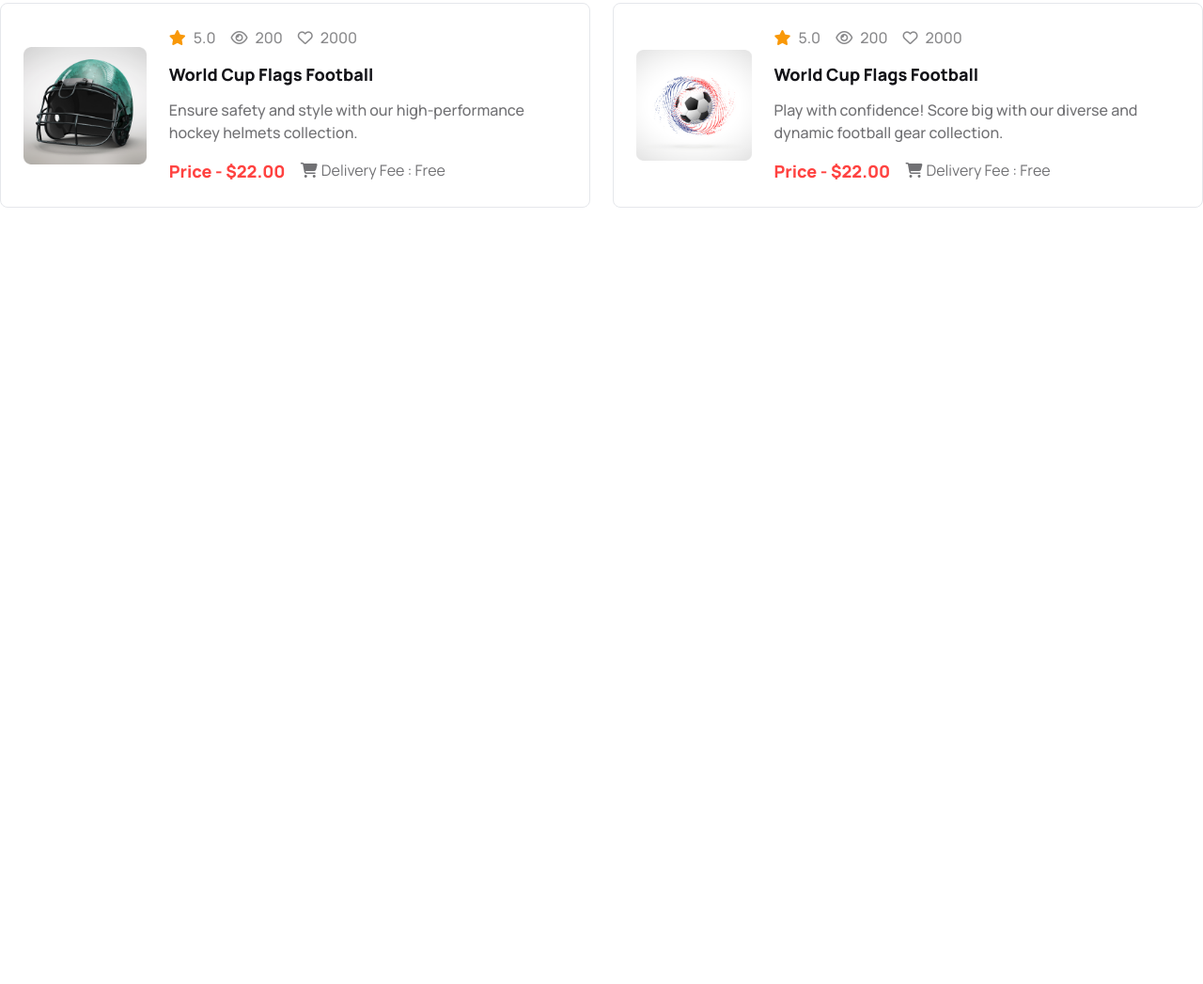
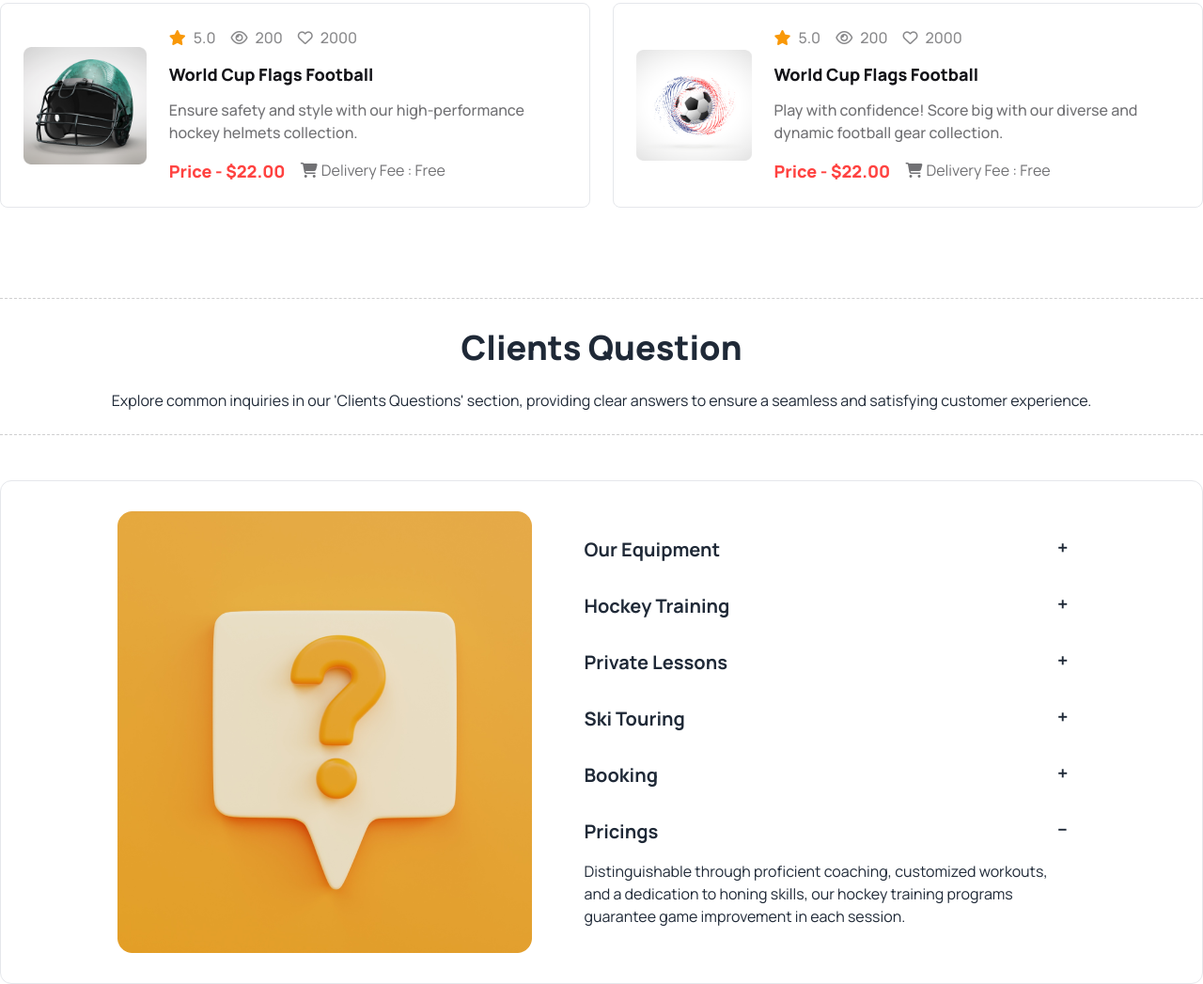
Before and after one commit to AasifHasan/hockey-ground, a plain HTML site: page index.html in a window 1280 px wide. Shown: the part 3083-4130 px from the top of the page at 94% size. Before the commit the page ends 3400 px from the top, so only its background shows below. Drawn offline with nearby package versions, Linux system fonts and the light colour scheme.

Commit message:
FAQ Section Added

```diff
--- a/index.html
+++ b/index.html
@@ -435,6 +435,78 @@
         </div>
       </section>
 
+      <!-- Clients' Question section -->
+
+      <hr style="border-top: dashed 1px; color: rgba(19, 19, 24, 0.2)" />
+      <section class="mt-6 lg:mt-8">
+        <div class="flex flex-col justify-center items-center">
+          <h1 class="text-2xl lg:text-4xl mb-4 lg:mb-6 font-extrabold">
+            Clients Question
+          </h1>
+          <p class="mb-4 lg:mb-6 text-center">
+            Explore common inquiries in our 'Clients Questions' section, providing clear answers to ensure a seamless and satisfying customer experience.
+          </p>
+        </div>
+        <hr style="border-top: dashed 1px; color: rgba(19, 19, 24, 0.2)" />
+        <div class="mt-6 lg:mt-12 gap-10 border rounded-xl p-6 lg:p-8 flex flex-col lg:flex-row justify-center items-center">
+          <div><img class="w-[287px] lg:w-full h-[188px] lg:h-[470px]" src="Images/11.png" alt="" srcset=""></div>
+          <div class="bg-[#FFF]">
+            <div class="collapse collapse-plus ">
+              <input type="radio" name="my-accordion-3" checked="checked" />
+              <div class="collapse-title text-xl font-bold">
+                Our Equipment
+              </div>
+              <div class="collapse-content">
+                <p class="text-base w-[253px] lg:w-[518px]">Exceptional quality and variety where performance and style meets every need for passionate hockey enthusiasts.</p>
+              </div>
+            </div>
+            <div class="collapse collapse-plus ">
+              <input type="radio" name="my-accordion-3" checked="checked" />
+              <div class="collapse-title text-xl font-bold">
+                Hockey Training
+              </div>
+              <div class="collapse-content">
+                <p class="text-base w-[253px] lg:w-[518px]">Exceptional training resources! We provide comprehensive guidance, expert tips, and diverse routines, enhancing skills and fostering success.</p>
+              </div>
+            </div>
+            <div class="collapse collapse-plus ">
+              <input type="radio" name="my-accordion-3" checked="checked" />
+              <div class="collapse-title text-xl font-bold">
+                Private Lessons
+              </div>
+              <div class="collapse-content">
+                <p class="text-base w-[253px] lg:w-[518px]">Private Lessons exceed expectations. Invaluable insights, personalized coaching, and noticeable improvement. Elevate your game with our exceptional learning experience.</p>
+              </div>
+            </div>
+            <div class="collapse collapse-plus ">
+              <input type="radio" name="my-accordion-3" checked="checked" />
+              <div class="collapse-title text-xl font-bold">
+                Ski Touring
+              </div>
+              <div class="collapse-content">
+                <p class="text-base w-[253px] lg:w-[518px]">Distinguished by expert coaching, customized workouts, and a dedication to skill advancement, our hockey training programs ensure continual game elevation in each session.</p>
+              </div>
+            </div>
+            <div class="collapse collapse-plus ">
+              <input type="radio" name="my-accordion-3" checked="checked" />
+              <div class="collapse-title text-xl font-bold">
+                Booking
+              </div>
+              <div class="collapse-content">
+                <p class="text-base w-[253px] lg:w-[518px]">Our hockey training programs excel with skilled coaching, personalized workouts, and a commitment to developing your abilities, ensuring progress in every session.</p>
+              </div>
+            </div>
+            <div class="collapse collapse-plus ">
+              <input type="radio" name="my-accordion-3" checked="checked" />
+              <div class="collapse-title text-xl font-bold">
+                Pricings
+              </div>
+              <div class="collapse-content">
+                <p class="text-base w-[253px] lg:w-[518px]">Distinguishable through proficient coaching, customized workouts, and a dedication to honing skills, our hockey training programs guarantee game improvement in each session.</p>
+              </div>
+            </div>
+        </div>
+
     </main>
     <footer>
 
```
